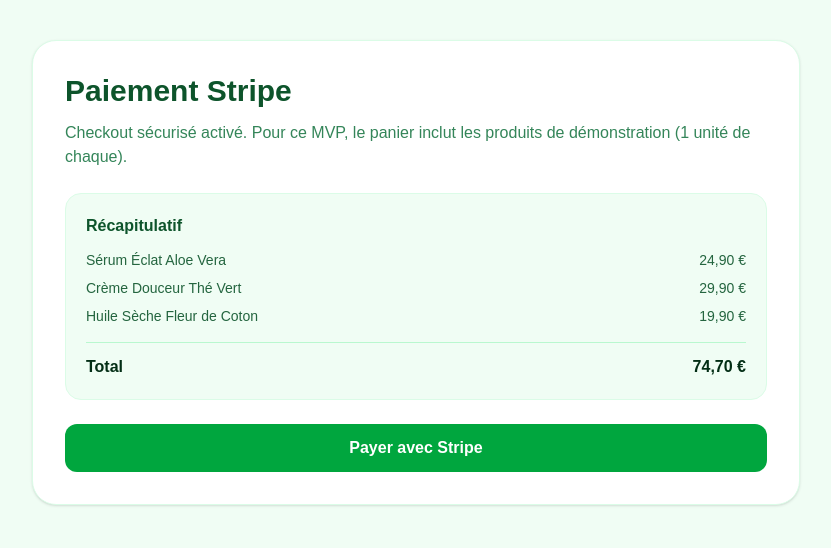
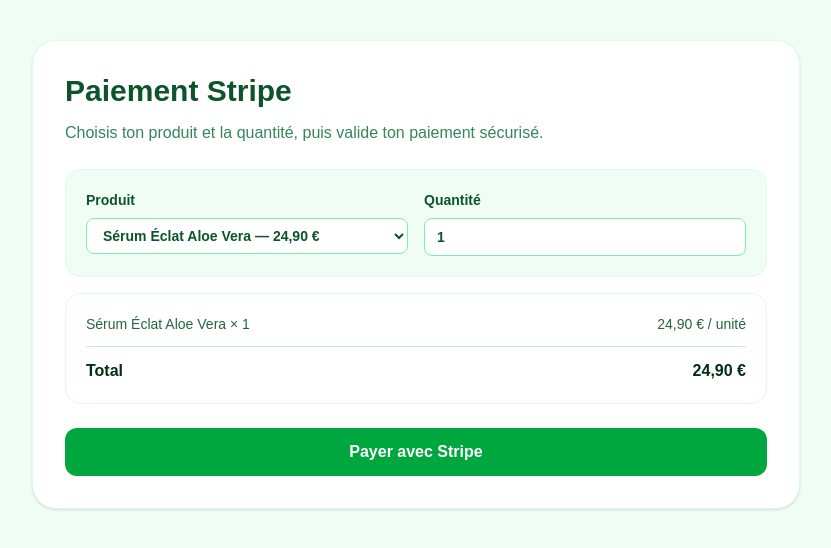
Before and after one commit to Doudou-labo/DoudouClaw, a Next.js app in the folder venus-beaute/: page /checkout in a window 1280 px wide. Shown: the top 548 px of the page, without its empty margins (224-1055 px from the left). Built offline with nearby package versions, Linux system fonts and the light colour scheme.

Commit message:
feat(venus-beaute): switch fully to stripe and add product+quantity selection

```diff
--- a/venus-beaute/src/app/api/stripe/create-checkout-session/route.ts
+++ b/venus-beaute/src/app/api/stripe/create-checkout-session/route.ts
@@ -1,32 +1,36 @@
-import { NextResponse } from "next/server";
+import { NextRequest, NextResponse } from "next/server";
 import { products } from "@/data/products";
 import { stripe } from "@/lib/stripe";
 
-export async function POST() {
+export async function POST(req: NextRequest) {
   try {
     const baseUrl = process.env.NEXT_PUBLIC_BASE_URL || "http://localhost:3000";
+    const body = (await req.json().catch(() => ({}))) as { slug?: string; quantity?: number };
 
-    const lineItems = products.map((product) => ({
-      quantity: 1,
-      price_data: {
-        currency: "eur",
-        unit_amount: Math.round(product.price * 100),
-        product_data: {
-          name: product.name,
-          description: product.shortDescription,
-          images: [product.image],
-          metadata: {
-            productId: product.id,
-            slug: product.slug,
-          },
-        },
-      },
-    }));
+    const selectedProduct = products.find((p) => p.slug === body.slug) ?? products[0];
+    const quantity = Math.max(1, Math.min(20, Number(body.quantity ?? 1)));
 
     const session = await stripe.checkout.sessions.create({
       mode: "payment",
       payment_method_types: ["card"],
-      line_items: lineItems,
+      line_items: [
+        {
+          quantity,
+          price_data: {
+            currency: "eur",
+            unit_amount: Math.round(selectedProduct.price * 100),
+            product_data: {
+              name: selectedProduct.name,
+              description: selectedProduct.shortDescription,
+              images: [selectedProduct.image],
+              metadata: {
+                productId: selectedProduct.id,
+                slug: selectedProduct.slug,
+              },
+            },
+          },
+        },
+      ],
       success_url: `${baseUrl}/checkout/success?session_id={CHECKOUT_SESSION_ID}`,
       cancel_url: `${baseUrl}/checkout/cancel`,
       customer_creation: "always",
@@ -37,6 +41,8 @@
       },
       metadata: {
         source: "venus-beaute-web",
+        slug: selectedProduct.slug,
+        quantity: String(quantity),
       },
     });
 
--- a/venus-beaute/src/app/boutique/page.tsx
+++ b/venus-beaute/src/app/boutique/page.tsx
@@ -6,7 +6,7 @@
     <main className="min-h-screen bg-green-50 px-6 py-10">
       <div className="mx-auto max-w-6xl">
         <h1 className="text-3xl font-extrabold text-green-900">Boutique Venus Beauté</h1>
-        <p className="mt-2 text-green-800/80">Livraison France · Paiement sécurisé via PayPal.</p>
+        <p className="mt-2 text-green-800/80">Livraison France · Paiement sécurisé via Stripe.</p>
         <div className="mt-8 grid gap-5 md:grid-cols-3">
           {products.map((product) => (
             <ProductCard key={product.id} product={product} />
--- a/venus-beaute/src/app/checkout/page.tsx
+++ b/venus-beaute/src/app/checkout/page.tsx
@@ -1,66 +1,12 @@
-"use client";
+import CheckoutClient from "@/components/CheckoutClient";
 
-import { useMemo, useState } from "react";
-import { formatPrice, products } from "@/data/products";
+export default async function CheckoutPage({
+  searchParams,
+}: {
+  searchParams: Promise<{ slug?: string; qty?: string }>;
+}) {
+  const params = await searchParams;
+  const qty = Number(params.qty ?? "1");
 
-export default function CheckoutPage() {
-  const [loading, setLoading] = useState(false);
-  const total = useMemo(() => products.reduce((sum, p) => sum + p.price, 0), []);
-
-  const startCheckout = async () => {
-    try {
-      setLoading(true);
-
-      const res = await fetch("/api/stripe/create-checkout-session", {
-        method: "POST",
-      });
-
-      const data = await res.json();
-      if (!res.ok || !data.url) {
-        throw new Error(data.error || "Erreur Stripe");
-      }
-
-      window.location.href = data.url;
-    } catch (error) {
-      console.error(error);
-      alert("Impossible de démarrer le paiement Stripe.");
-    } finally {
-      setLoading(false);
-    }
-  };
-
-  return (
-    <main className="min-h-screen bg-green-50 px-6 py-10">
-      <div className="mx-auto max-w-3xl rounded-3xl border border-green-100 bg-white p-8 shadow-sm">
-        <h1 className="text-3xl font-extrabold text-green-900">Paiement Stripe</h1>
-        <p className="mt-3 text-green-800/80">
-          Checkout sécurisé activé. Pour ce MVP, le panier inclut les produits de démonstration (1 unité de chaque).
-        </p>
-
-        <div className="mt-6 rounded-2xl border border-green-100 bg-green-50 p-5">
-          <p className="font-semibold text-green-900">Récapitulatif</p>
-          <ul className="mt-3 space-y-2 text-sm text-green-900/90">
-            {products.map((product) => (
-              <li key={product.id} className="flex items-center justify-between gap-4">
-                <span>{product.name}</span>
-                <span className="font-medium">{formatPrice(product.price)}</span>
-              </li>
-            ))}
-          </ul>
-          <div className="mt-4 border-t border-green-200 pt-3 flex items-center justify-between font-bold text-green-950">
-            <span>Total</span>
-            <span>{formatPrice(total)}</span>
-          </div>
-        </div>
-
-        <button
-          onClick={startCheckout}
-          disabled={loading}
-          className="mt-6 w-full rounded-xl bg-green-600 px-5 py-3 font-semibold text-white transition hover:bg-green-700 disabled:cursor-not-allowed disabled:opacity-60"
-        >
-          {loading ? "Redirection vers Stripe..." : "Payer avec Stripe"}
-        </button>
-      </div>
-    </main>
-  );
+  return <CheckoutClient initialSlug={params.slug} initialQty={qty} />;
 }
--- a/venus-beaute/src/app/page.tsx
+++ b/venus-beaute/src/app/page.tsx
@@ -12,7 +12,7 @@
         </div>
         <nav className="flex gap-3 text-sm font-medium">
           <Link href="/boutique" className="rounded-xl border border-green-300 px-4 py-2 hover:bg-green-100">Boutique</Link>
-          <Link href="/checkout" className="rounded-xl bg-green-700 px-4 py-2 text-white hover:bg-green-800">Paiement PayPal</Link>
+          <Link href="/checkout" className="rounded-xl bg-green-700 px-4 py-2 text-white hover:bg-green-800">Paiement Stripe</Link>
         </nav>
       </header>
 
--- a/venus-beaute/src/app/produit/[slug]/page.tsx
+++ b/venus-beaute/src/app/produit/[slug]/page.tsx
@@ -1,10 +1,15 @@
-import { notFound } from "next/navigation";
+"use client";
+
+import { notFound, useParams } from "next/navigation";
 import Link from "next/link";
+import { useMemo, useState } from "react";
 import { formatPrice, products } from "@/data/products";
 
-export default async function ProductPage({ params }: { params: Promise<{ slug: string }> }) {
-  const { slug } = await params;
-  const product = products.find((p) => p.slug === slug);
+export default function ProductPage() {
+  const params = useParams<{ slug: string }>();
+  const product = useMemo(() => products.find((p) => p.slug === params.slug), [params.slug]);
+  const [quantity, setQuantity] = useState(1);
+
   if (!product) return notFound();
 
   return (
@@ -16,8 +21,24 @@
           <h1 className="text-4xl font-extrabold text-green-900">{product.name}</h1>
           <p className="mt-4 text-green-800/90">{product.description}</p>
           <p className="mt-6 text-3xl font-bold text-green-700">{formatPrice(product.price)}</p>
-          <Link href="/checkout" className="mt-6 inline-block rounded-xl bg-green-700 px-5 py-3 font-semibold text-white hover:bg-green-800">
-            Acheter via PayPal
+
+          <label className="mt-6 block text-sm font-semibold text-green-900">
+            Quantité
+            <input
+              type="number"
+              min={1}
+              max={20}
+              value={quantity}
+              onChange={(e) => setQuantity(Math.max(1, Math.min(20, Number(e.target.value) || 1)))}
+              className="mt-2 w-28 rounded-lg border border-green-300 bg-white px-3 py-2 text-sm"
+            />
+          </label>
+
+          <Link
+            href={`/checkout?slug=${product.slug}&qty=${quantity}`}
+            className="mt-6 inline-block rounded-xl bg-green-700 px-5 py-3 font-semibold text-white hover:bg-green-800"
+          >
+            Acheter avec Stripe
           </Link>
         </div>
       </div>
--- /dev/null
+++ b/venus-beaute/src/components/CheckoutClient.tsx
@@ -0,0 +1,102 @@
+"use client";
+
+import { useMemo, useState } from "react";
+import { formatPrice, products } from "@/data/products";
+
+export default function CheckoutClient({ initialSlug, initialQty }: { initialSlug?: string; initialQty?: number }) {
+  const [selectedSlug, setSelectedSlug] = useState(initialSlug ?? products[0].slug);
+  const [quantity, setQuantity] = useState(Math.max(1, Math.min(20, initialQty || 1)));
+  const [loading, setLoading] = useState(false);
+
+  const selectedProduct = useMemo(
+    () => products.find((p) => p.slug === selectedSlug) ?? products[0],
+    [selectedSlug]
+  );
+
+  const total = useMemo(() => selectedProduct.price * quantity, [selectedProduct.price, quantity]);
+
+  const startCheckout = async () => {
+    try {
+      setLoading(true);
+
+      const res = await fetch("/api/stripe/create-checkout-session", {
+        method: "POST",
+        headers: { "Content-Type": "application/json" },
+        body: JSON.stringify({ slug: selectedProduct.slug, quantity }),
+      });
+
+      const data = await res.json();
+      if (!res.ok || !data.url) {
+        throw new Error(data.error || "Erreur Stripe");
+      }
+
+      window.location.href = data.url;
+    } catch (error) {
+      console.error(error);
+      alert("Impossible de démarrer le paiement Stripe.");
+    } finally {
+      setLoading(false);
+    }
+  };
+
+  return (
+    <main className="min-h-screen bg-green-50 px-6 py-10">
+      <div className="mx-auto max-w-3xl rounded-3xl border border-green-100 bg-white p-8 shadow-sm">
+        <h1 className="text-3xl font-extrabold text-green-900">Paiement Stripe</h1>
+        <p className="mt-3 text-green-800/80">
+          Choisis ton produit et la quantité, puis valide ton paiement sécurisé.
+        </p>
+
+        <div className="mt-6 grid gap-4 rounded-2xl border border-green-100 bg-green-50 p-5 md:grid-cols-2">
+          <label className="text-sm font-semibold text-green-900">
+            Produit
+            <select
+              value={selectedSlug}
+              onChange={(e) => setSelectedSlug(e.target.value)}
+              className="mt-2 w-full rounded-lg border border-green-300 bg-white px-3 py-2 text-sm"
+            >
+              {products.map((product) => (
+                <option key={product.id} value={product.slug}>
+                  {product.name} — {formatPrice(product.price)}
+                </option>
+              ))}
+            </select>
+          </label>
+
+          <label className="text-sm font-semibold text-green-900">
+            Quantité
+            <input
+              type="number"
+              min={1}
+              max={20}
+              value={quantity}
+              onChange={(e) => setQuantity(Math.max(1, Math.min(20, Number(e.target.value) || 1)))}
+              className="mt-2 w-full rounded-lg border border-green-300 bg-white px-3 py-2 text-sm"
+            />
+          </label>
+        </div>
+
+        <div className="mt-4 rounded-2xl border border-green-100 bg-white p-5">
+          <div className="flex items-center justify-between text-sm text-green-900/90">
+            <span>
+              {selectedProduct.name} × {quantity}
+            </span>
+            <span className="font-medium">{formatPrice(selectedProduct.price)} / unité</span>
+          </div>
+          <div className="mt-3 border-t border-green-200 pt-3 flex items-center justify-between font-bold text-green-950">
+            <span>Total</span>
+            <span>{formatPrice(total)}</span>
+          </div>
+        </div>
+
+        <button
+          onClick={startCheckout}
+          disabled={loading}
+          className="mt-6 w-full rounded-xl bg-green-600 px-5 py-3 font-semibold text-white transition hover:bg-green-700 disabled:cursor-not-allowed disabled:opacity-60"
+        >
+          {loading ? "Redirection vers Stripe..." : "Payer avec Stripe"}
+        </button>
+      </div>
+    </main>
+  );
+}
```
